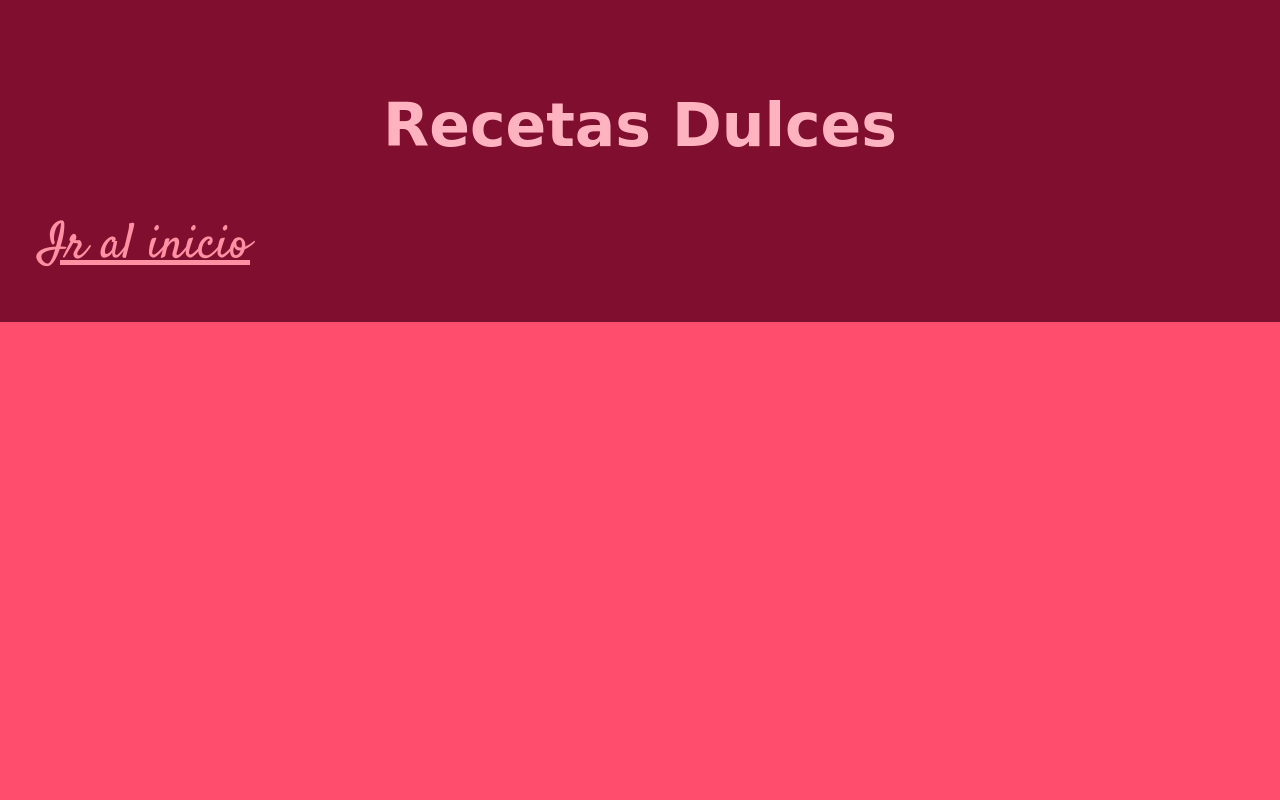
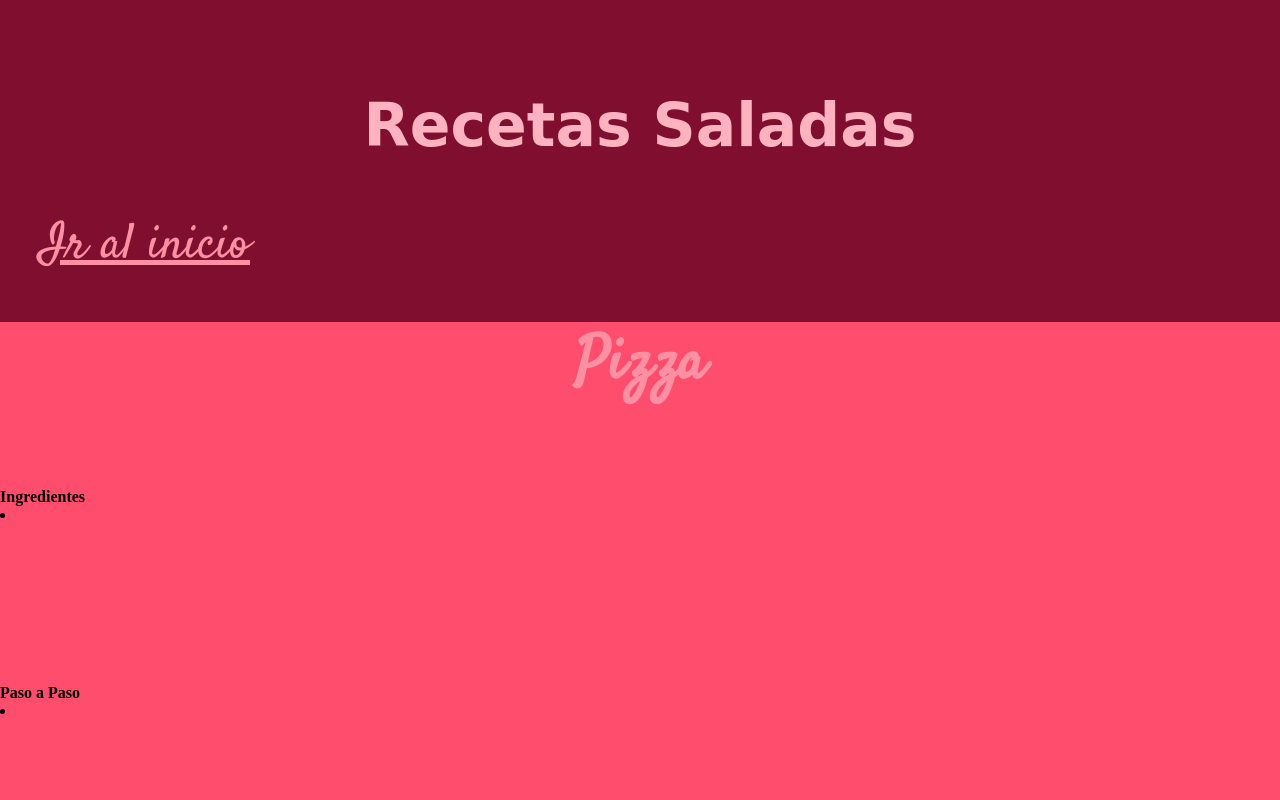
Before and after one commit to NatyAilin/PreEntrega3-TorresiNatalia, a website: page MenuPrincipal/Salado.html in a window 1280 px wide. Drawn offline with nearby package versions, Linux system fonts and the light colour scheme; some icons are missing; a web font is replaced by a local one.

Commit message:
agrego html

```diff
--- a/MenuPrincipal/Salado.html
+++ b/MenuPrincipal/Salado.html
@@ -9,9 +9,27 @@
 </head>
 <body>
     <div class="inicioA">
-        <h3 class="tituloAp">Recetas Dulces</h3>
+        <h3 class="tituloAp">Recetas Saladas</h3>
         <a href="../index.html" class="tituloA">Ir al inicio</a>
         <i class="fa-solid fa-angles-left flechaA"></i>
     </div>
+
+    <section class="recetaS">
+        <article class="card2">
+            <div class="card__Img5"></div>
+            <h2 class="card__Title">Pizza</h2>
+            <p class="card__description1">
+                <h4>Ingredientes
+                    <li></li>
+                </h4>
+            </p>
+            <p class="card__description1">
+                <h4>Paso a Paso
+                    <li></li>
+                </h4>
+            </p>
+        </article>
+    </section>
+
 </body>
 </html>
--- a/style.scss
+++ b/style.scss
@@ -249,10 +249,10 @@ body{
         padding: 20px;
 
         .card1{
-            min-height: 500px;
+            min-height: 400px;
             width: 100%;
             background-color: #A4133C;
-            border: 7px solid #FFB3C1;
+            border: 8px solid #FFB3C1;
             animation: zoomIn;
             animation-duration: 5s;
         }
```
Also changed, not shown: style.css, 1 other file.
